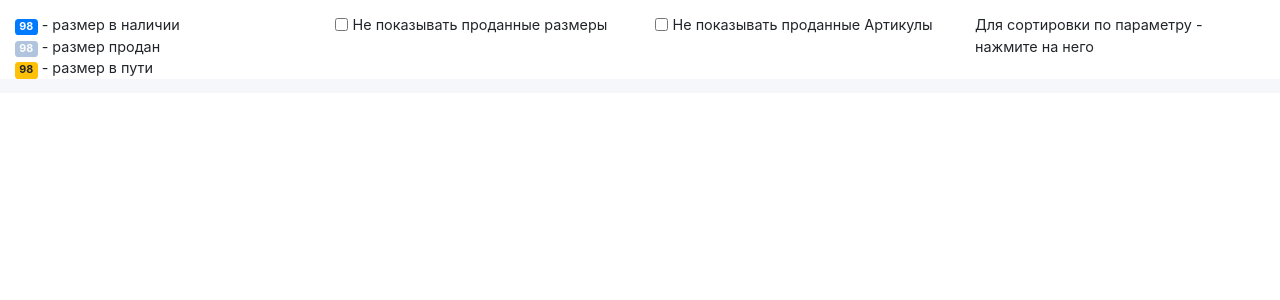
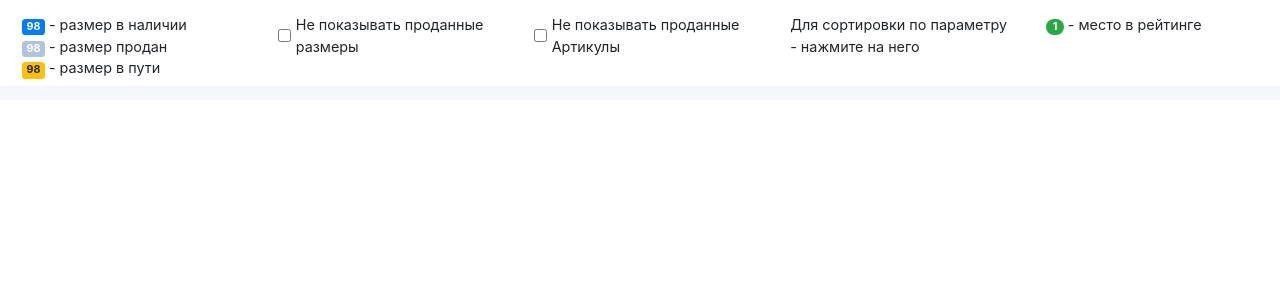
Before and after one commit to ruslanizz/skumaster3, a Django app: page /sku/ in a window 1280 px wide. Shown: the part 98-398 px from the top of the page. Run offline with Django 3.2, Linux system fonts and the light colour scheme; some libraries are stand-ins or nearby versions.

Commit message:
visual enhancement of sku page and rating system

```diff
--- a/skuproject/frontend/templates/capsules.html
+++ b/skuproject/frontend/templates/capsules.html
@@ -86,10 +86,7 @@
 
                         <div class="row">
                             <div class="col-sm-1 text-left px-0">
-                                <span class="badge badge-warning" style="font-size: 8px;">
-                                <i class="bi bi-lightning-fill"></i>
-                                1
-                                </span>
+
                             </div>
 
                             <div class="col-sm-6 text-left px-2">
--- a/skuproject/frontend/templates/index.html
+++ b/skuproject/frontend/templates/index.html
@@ -35,6 +35,14 @@
     body {
         padding-top: 50px; /* т.к. fixed-top navbar перекрывает все под ним */
         }
+
+    .crop-text-2 {          /* чтобы текст обрезался если больше двух строк и не вылазил на третью строку*/
+          -webkit-line-clamp: 2;
+          overflow : hidden;
+          text-overflow: ellipsis;
+          display: -webkit-box;
+          -webkit-box-orient: vertical;
+          }
 </style>
 
 </head>
--- a/skuproject/frontend/templates/sku.html
+++ b/skuproject/frontend/templates/sku.html
@@ -14,7 +14,7 @@
   </ol>
   </nav>
 
-    <div class="container-fluid mx-0 ">
+    <div class="container-fluid m-2 ">
       <div class="row align-items-start">
 
         <div class="col">
@@ -41,6 +41,10 @@
           <p>Для сортировки по параметру - нажмите на него</p>
         </div>
 
+        <div class="col">
+          <span class="badge badge-success badge-pill">1</span> - место в рейтинге<br>
+        </div>
+
       </div>
     </div>
 
@@ -61,7 +65,7 @@
                             <a v-on:click="sortParam='sku_firstletters'">
                                 <h4 class="card-title">{{i.sku_firstletters}}</h4>
                             </a>
-                            <h5>{{i.name}}</h5>
+                            <h5 class="crop-text-2">{{i.name}}</h5>
                         </div>
                     </div>
 
@@ -72,13 +76,13 @@
 
                             </div>
 
-                            <div class="col-sm-6 text-left px-2">
+                            <div class="col-sm-6 text-left px-1">
                                 <a v-on:click="sortParam='sizes_sellsumm_sold'">
                                     Продажи (р.ц.):
                                 </a>
                             </div>
 
-                            <div class="col text-left">
+                            <div class="col text-left px-1">
                                 <a v-on:click="sortParam='sizes_sellsumm_sold'">
                                     <h4>{{ i.sizes_sellsumm_sold | format }} р.</h4>
                                 </a>
@@ -90,13 +94,13 @@
 
                             </div>
 
-                            <div class="col-sm-6 text-left px-2">
+                            <div class="col-sm-6 text-left px-1">
                                <a v-on:click="sortParam='sizes_costsumm_instock'">
                                     Остатки (з.ц.):
                                </a>
                             </div>
 
-                            <div class="col text-left">
+                            <div class="col text-left px-1">
                                 <a v-on:click="sortParam='sizes_costsumm_instock'">
                                     {{ i.sizes_costsumm_instock | format }} р.
                                 </a>
@@ -110,33 +114,33 @@
 
                             </div>
 
-                            <div class="col-sm-6 text-left px-2">
+                            <div class="col-sm-6 text-left px-1">
                                <a v-on:click="sortParam='margin_percent'">
                                     Наценка:
                                </a>
                             </div>
 
-                            <div class="col text-left">
+                            <div class="col text-left px-1">
                                 <a v-on:click="sortParam='margin_percent'">
-                                    <h4>{{ i.margin_percent }} %</h4>
+                                    <h4>{{ i.margin_percent }}%</h4>
                                 </a>
                             </div>
                         </div>
 
                         <div class="row">
                             <div class="col-sm-1 px-0">
-                                <span class="badge badge-warning" v-if ="i.rating_income > 0">
+                                <span class="badge badge-pill badge-success" v-if ="i.rating_income > 0">
                                     {{i.rating_income}}
                                 </span>
                             </div>
 
-                            <div class="col-sm-6 text-left px-2">
+                            <div class="col-sm-6 text-left px-1">
                                <a v-on:click="sortParam='sizes_income'">
                                     Доход:
                                </a>
                             </div>
 
-                            <div class="col text-left">
+                            <div class="col text-left px-1">
                                 <a v-on:click="sortParam='sizes_income'">
                                     {{ i.sizes_income | format }} р.
                                 </a>
```
